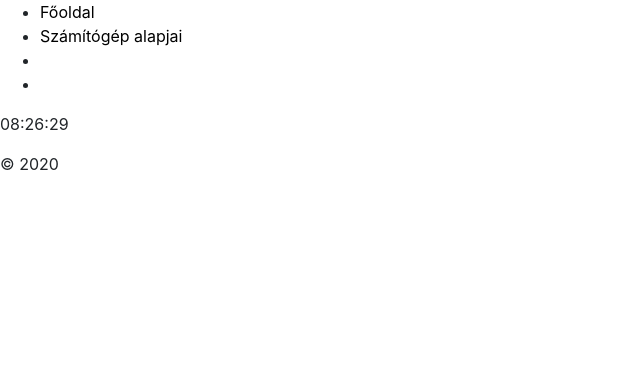
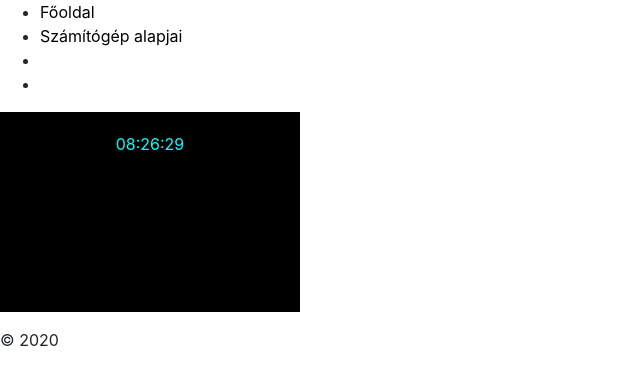
Before and after one commit to PrinceTS/Komplex-program-Mechwart-11.B-BB, a plain HTML site: page 2020_10_09/index.html in a window 1280 px wide. Shown: the whole page, without its empty margins (0-640 px from the left). Drawn offline with nearby package versions, Linux system fonts and the light colour scheme.

Commit message:
JS óra + CSS

```diff
--- a/2020_10_09/style.css
+++ b/2020_10_09/style.css
@@ -3,3 +3,12 @@
     text-decoration: none;
     color: black
 }
+#timeOut
+{
+    text-align: center;
+    height: 200px;
+    width: 300px;
+    background-color: black;
+    padding: 20px;
+    color: aqua;
+}
```
